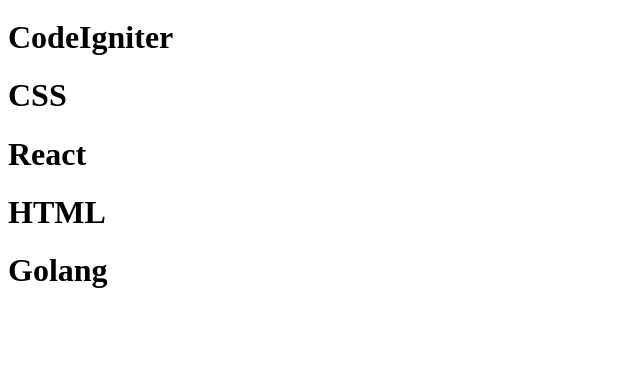
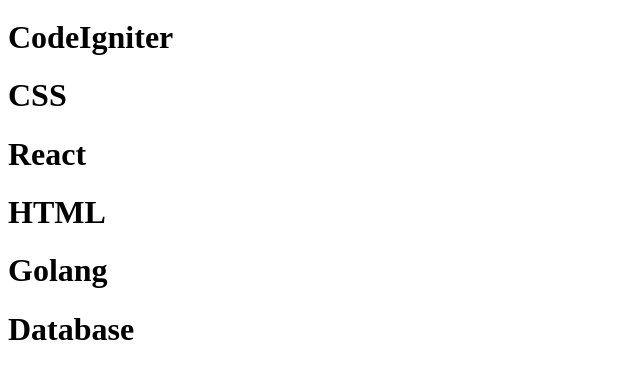
Before and after one commit to yohansky/latihan-git, a plain HTML site: page index.html in a window 1280 px wide. Shown: the part 704-1073 px from the top of the page, without its empty margins (0-640 px from the left). Before the commit the page ends 1015 px from the top, so only its background shows below. Drawn offline with Linux system fonts and the light colour scheme.

Commit message:
commit ketujuhbelas

```diff
--- a/index.html
+++ b/index.html
@@ -23,5 +23,6 @@
     <h1>React</h1>
     <h1>HTML</h1>
     <h1>Golang</h1>
+    <h1>Database</h1>
   </body>
 </html>
```
